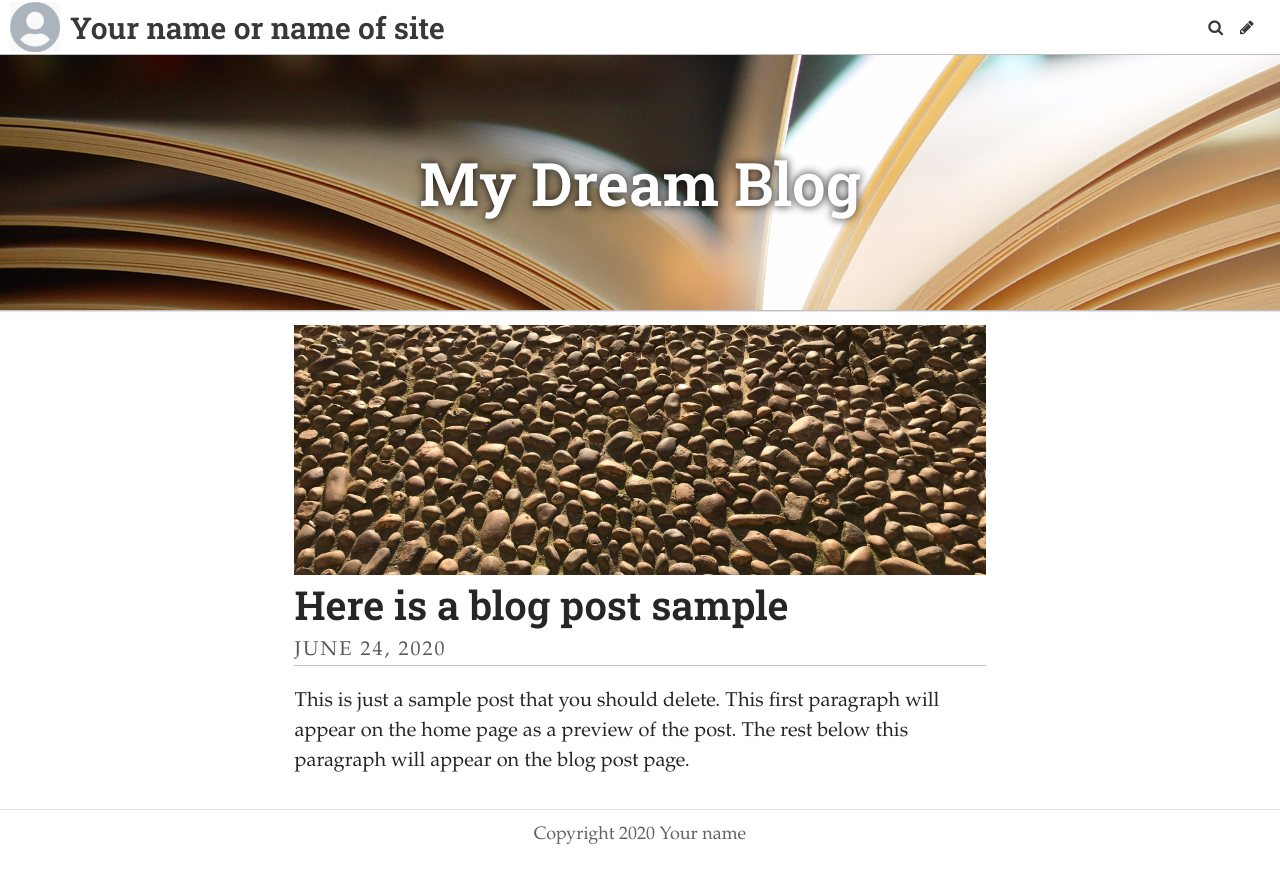
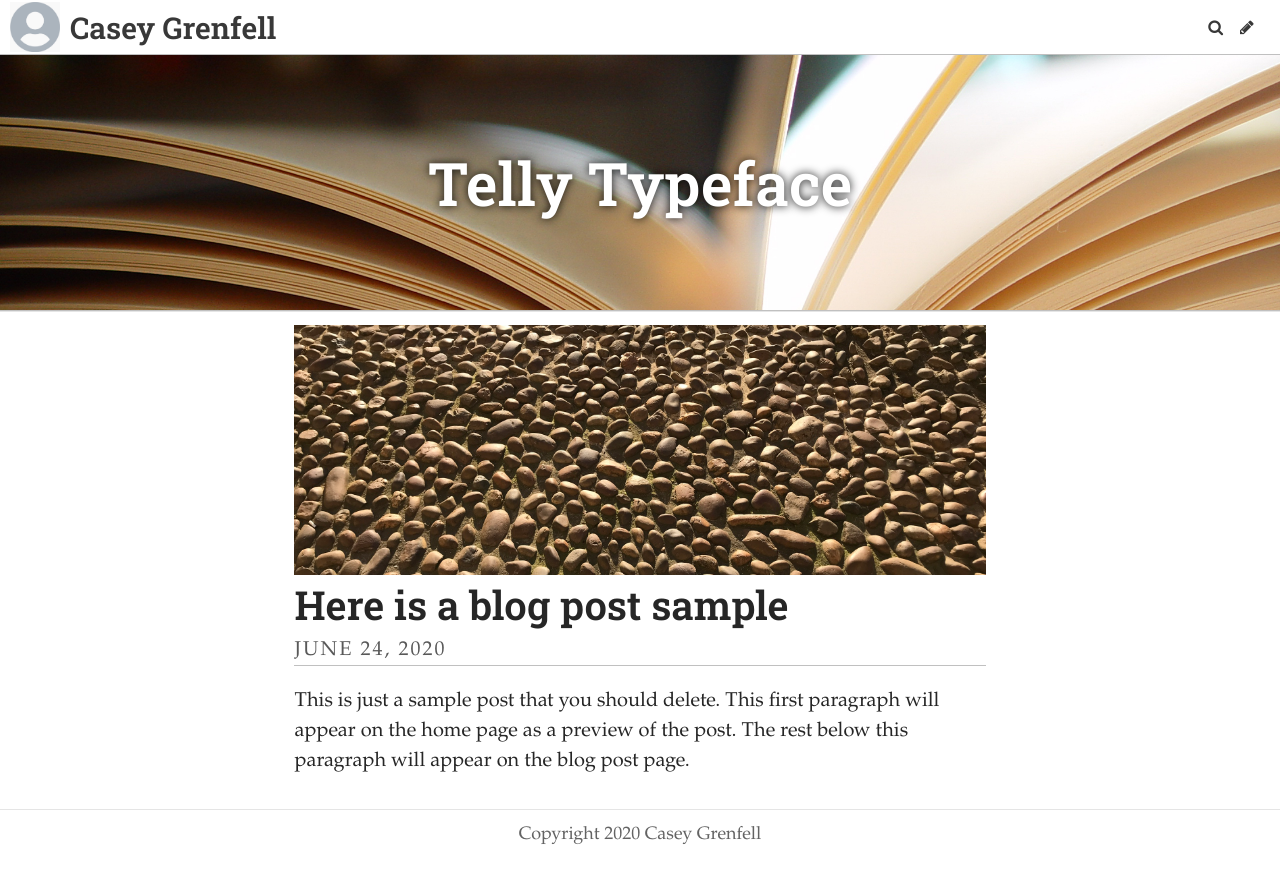
Before and after one commit to caseygrenfell/typography, a Jekyll site: the page built from index.html, in a window 1280 px wide. Shown: the top 883 px of the page. Built offline with Jekyll 4.4.1, drawn with Linux system fonts in a browser that asks for light colours; some web fonts are replaced; the list of posts is cut into pages by our own code.

Commit message:
Update Settings “general”

```diff
--- a/_data/settings.yml
+++ b/_data/settings.yml
@@ -1,11 +1,11 @@
-title: Your name or name of site
-description: A website with a blog
-header_text: My Dream Blog
-footer_text: Copyright 2020 Your name
+title: Casey Grenfell
+description: This site is for exploring how television uses typography
+header_text: Telly Typeface
+footer_text: Copyright 2020 Casey Grenfell
 header_feature_image: ../uploads/pages.jpg
-bannerheight: "20vmax"
-gridlayout: false
+bannerheight: 20vmax
 logo: /uploads/logo.jpg
 favicon: /uploads/favicon.ico
+gridlayout: false
+fixednavbar: false
 upzoom: true
-fixednavbar: false
```
